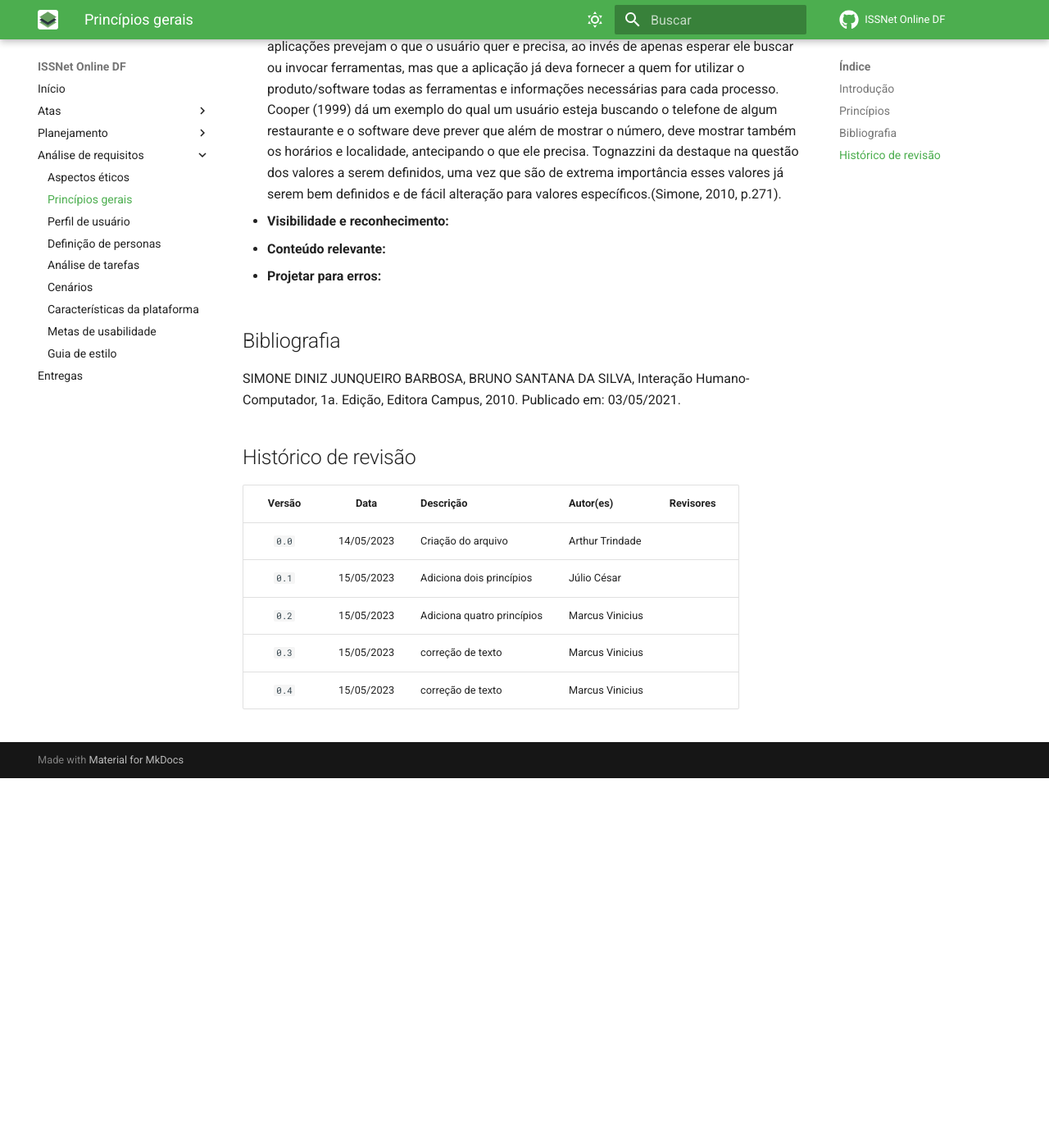
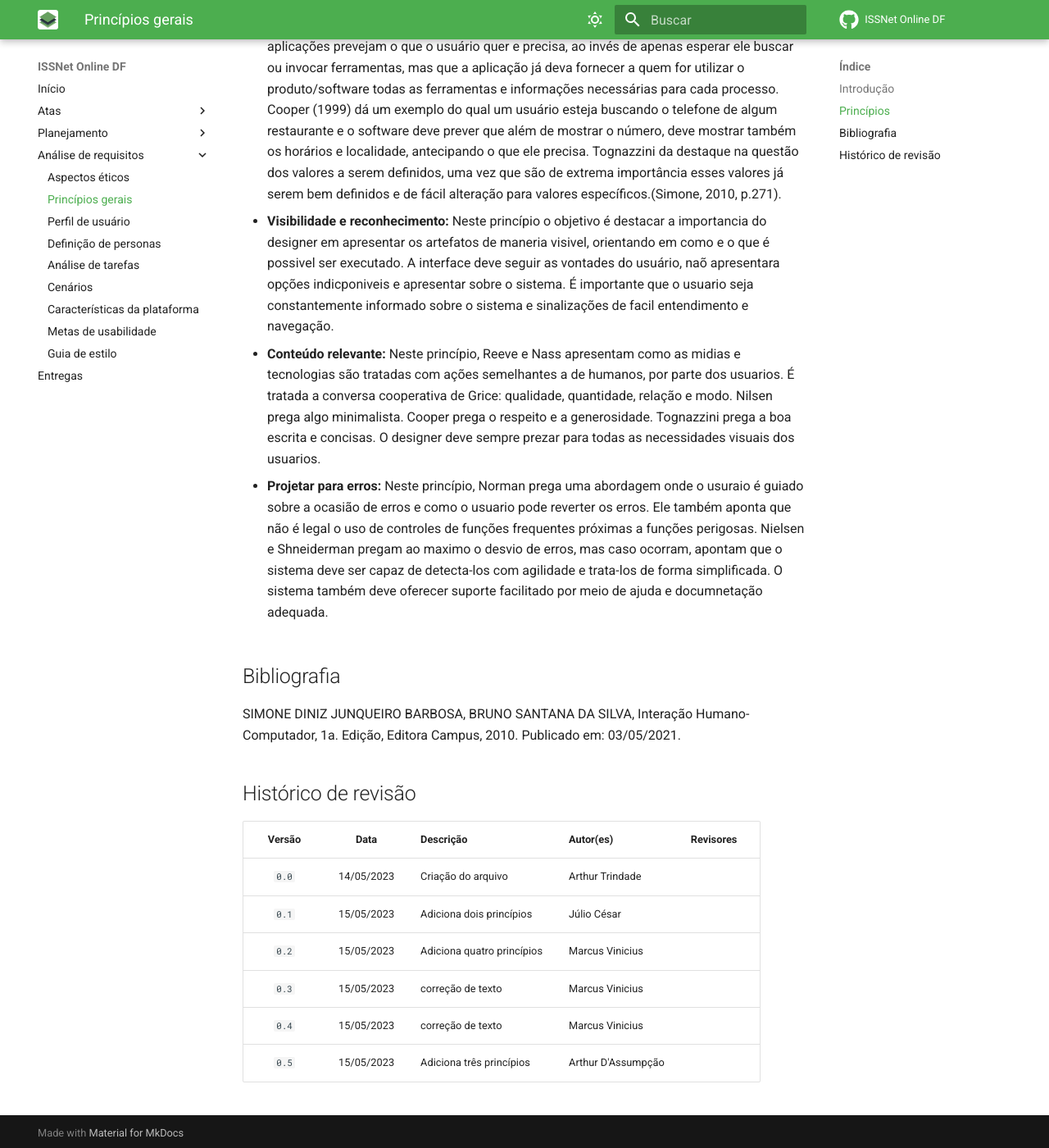
Before and after one commit to Interacao-Humano-Computador/2023.1-ISSNet, an MkDocs documentation site: the page built from gitpages/docs/analise_de_requisitos/principios_gerais.md, in a window 1280 px wide and 1400 px high, scrolled down 1776 px. Shown: the whole window at 82% size. Built offline with MkDocs 1.6.1 and Material for MkDocs 9.7.7, drawn with Linux system fonts in a browser that asks for light colours; comment, search, counter and statistics services are not loaded; before the commit the page ends 2725 px from its top, so only the background shows below that.

Commit message:
Update principios_gerais.md

```diff
--- a/gitpages/docs/analise_de_requisitos/principios_gerais.md
+++ b/gitpages/docs/analise_de_requisitos/principios_gerais.md
@@ -15,11 +15,11 @@ A literatura de Interação Humano Computador tem muitos princípios, diretrizes
 
 - **Antecipação:** Neste princípio, é dito de acordo com (Tognazzini, 2003), é necessário que as aplicações prevejam o que o usuário quer e precisa, ao invés de apenas esperar ele buscar ou invocar ferramentas, mas que a aplicação já deva fornecer a quem for utilizar o produto/software todas as ferramentas e informações necessárias para cada processo. Cooper (1999) dá um exemplo do qual um usuário esteja buscando o telefone de algum restaurante e o software deve prever que além de mostrar o número, deve mostrar também os horários e localidade, antecipando o que ele precisa. Tognazzini da destaque na questão dos valores a serem definidos, uma vez que são de extrema importância esses valores já serem bem definidos e de fácil alteração para valores específicos.(Simone, 2010, p.271).
 
-- **Visibilidade e reconhecimento:**
+- **Visibilidade e reconhecimento:** Neste princípio o objetivo é destacar a importancia do designer em apresentar os artefatos de maneria visivel, orientando em como e o que é possivel ser executado. A interface deve seguir as vontades do usuário, naõ apresentara opções indicponiveis e apresentar sobre o sistema. É importante que o usuario seja constantemente informado sobre o sistema e sinalizações de facil entendimento e navegação.
 
-- **Conteúdo relevante:**
+- **Conteúdo relevante:** Neste princípio, Reeve e Nass apresentam como as midias e tecnologias são tratadas com ações semelhantes a de humanos, por parte dos usuarios. É tratada a conversa cooperativa de Grice: qualidade, quantidade, relação e modo. Nilsen prega algo minimalista. Cooper prega o respeito e a generosidade. Tognazzini prega a boa escrita e concisas. O designer deve sempre prezar para todas as necessidades visuais dos usuarios.
 
-- **Projetar para erros:**
+- **Projetar para erros:** Neste princípio, Norman prega uma abordagem onde o usuraio é guiado sobre a ocasião de erros e como o usuario pode reverter os erros. Ele também aponta que não é legal o uso de controles de funções frequentes próximas a funções perigosas. Nielsen e Shneiderman pregam ao maximo o desvio de erros, mas caso ocorram, apontam que o sistema deve ser capaz de detecta-los com agilidade e trata-los de forma simplificada. O sistema também deve oferecer suporte facilitado por meio de ajuda e documnetação adequada.
 
 <!-- ## Referências -->
 <!-- FONTES CITADAS UTILIZADAS PARA EMBASAR O TEXTO. REMOVER CASO NÃO HOUVER  -->
@@ -38,3 +38,4 @@ Edição, Editora Campus, 2010. Publicado em: 03/05/2021.
 | `0.2`      |  15/05/2023 | Adiciona quatro princípios| Marcus Vinicius               |  |
 | `0.3`      |  15/05/2023 | correção de texto    | Marcus Vinicius                    |  |
 | `0.4`      |  15/05/2023 | correção de texto    | Marcus Vinicius                    |  |
+| `0.5`      |  15/05/2023 | Adiciona três princípios| Arthur D'Assumpção              |  |
```
